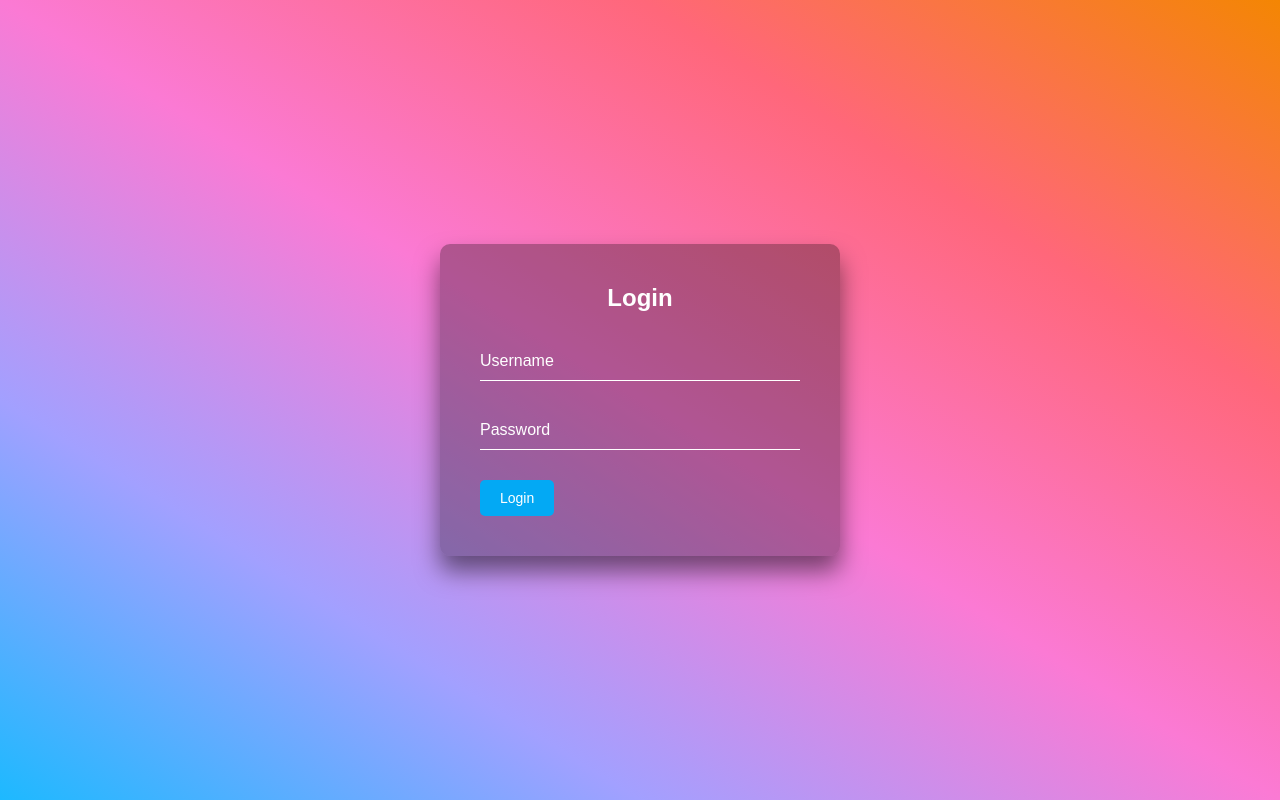
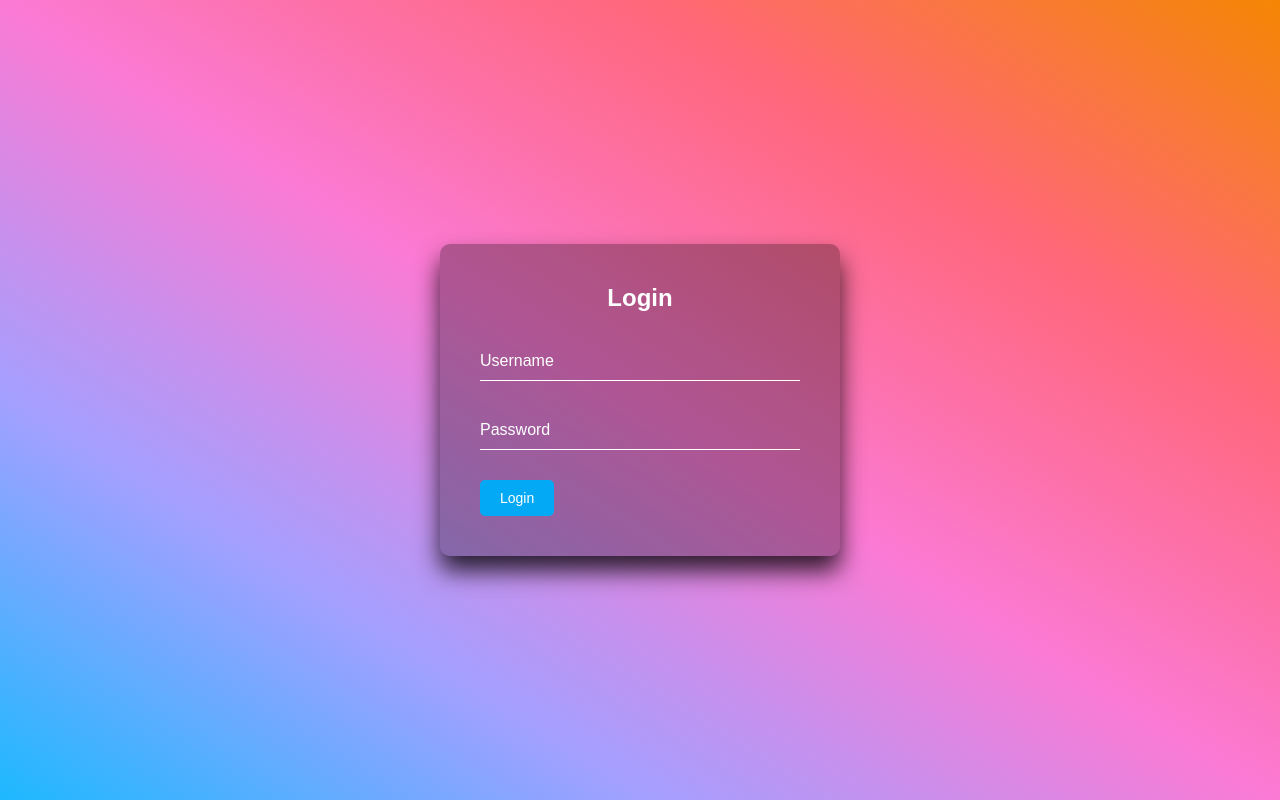
Before and after one commit to henryayuso/pms, a PHP site: page /login.html in a window 1280 px wide. Run offline with PHP 8.4, Linux system fonts and the light colour scheme.

Commit message:
Update login.css

```diff
--- a/login.css
+++ b/login.css
@@ -21,7 +21,7 @@ html, body {
 	padding: 40px;
 	background: rgba(0,0,0,.3);
 	box-sizing: border-box;
-	box-shadow: 0 15px 25px rgba(0,0,0,.5);
+	box-shadow: 0 15px 25px rgba(0,0,0,.8);
 	border-radius: 10px;
 }
 .box h2 {
```
